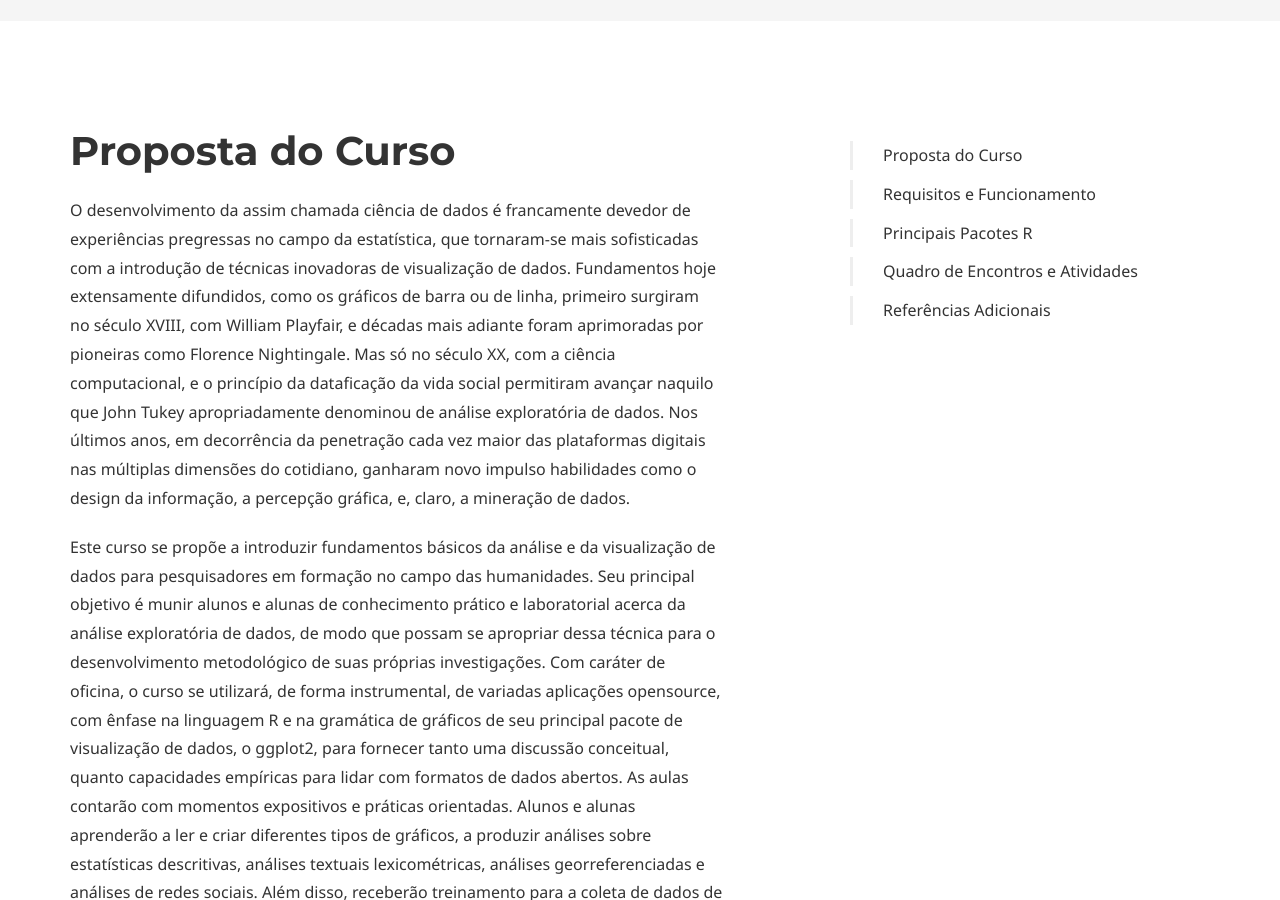
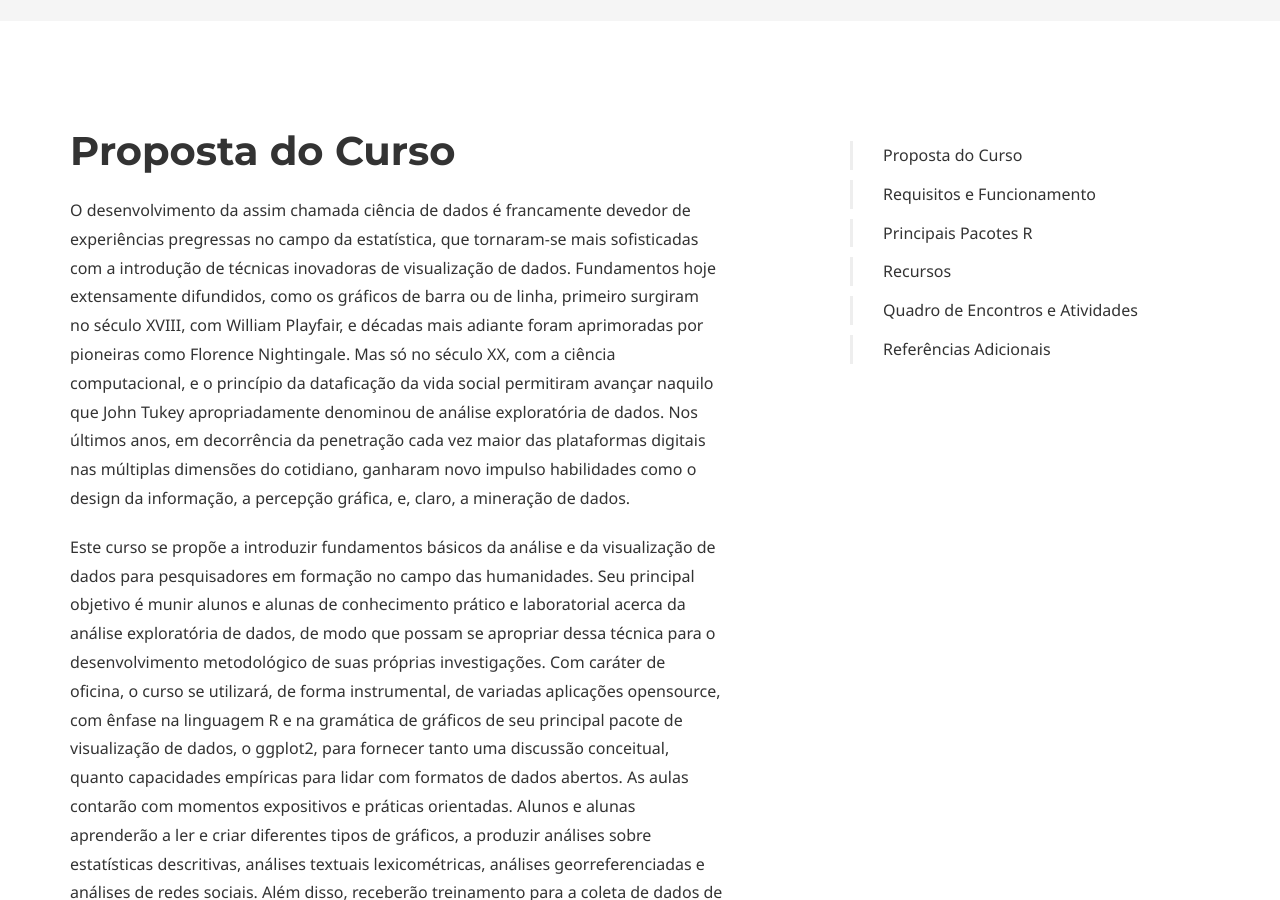
Before and after one commit to coLAB-UFF/docs, a Jekyll site: the page built from dataviz2.md, in a window 1280 px wide and 900 px high, scrolled down 573 px. Built offline with Jekyll 4.4.1, drawn with Linux system fonts in a browser that asks for light colours; some web fonts are replaced; some of the changed text lies outside the part shown.

Commit message:
Update dataviz2.md

```diff
--- a/dataviz2.md
+++ b/dataviz2.md
@@ -56,6 +56,10 @@
 
 **ggplot2** &middot; # O ggplot2 é um sistema para criação de gráficos, baseado em uma grámática própria e em camadas estéticas. Para mais detalhes, acesse: [ggplot2](https://ggplot2.tidyverse.org/)
 
+
+# Recursos
+
+[- Grupo de WhatsApp](https://chat.whatsapp.com/CtnUAOEZj4P9M2vZ5CVSAM)
 
 # Quadro de Encontros e Atividades
 
```
